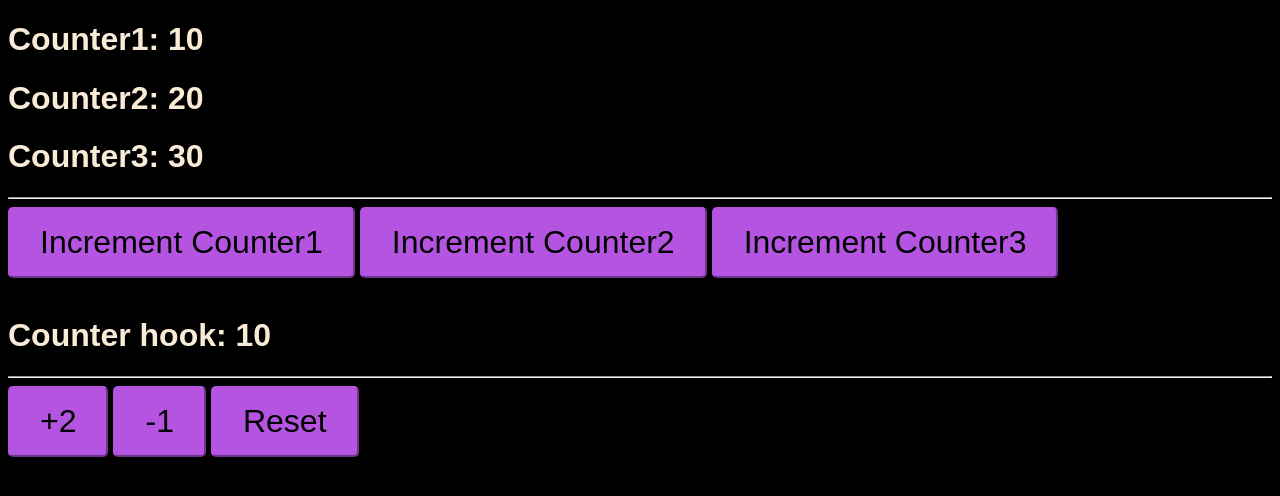
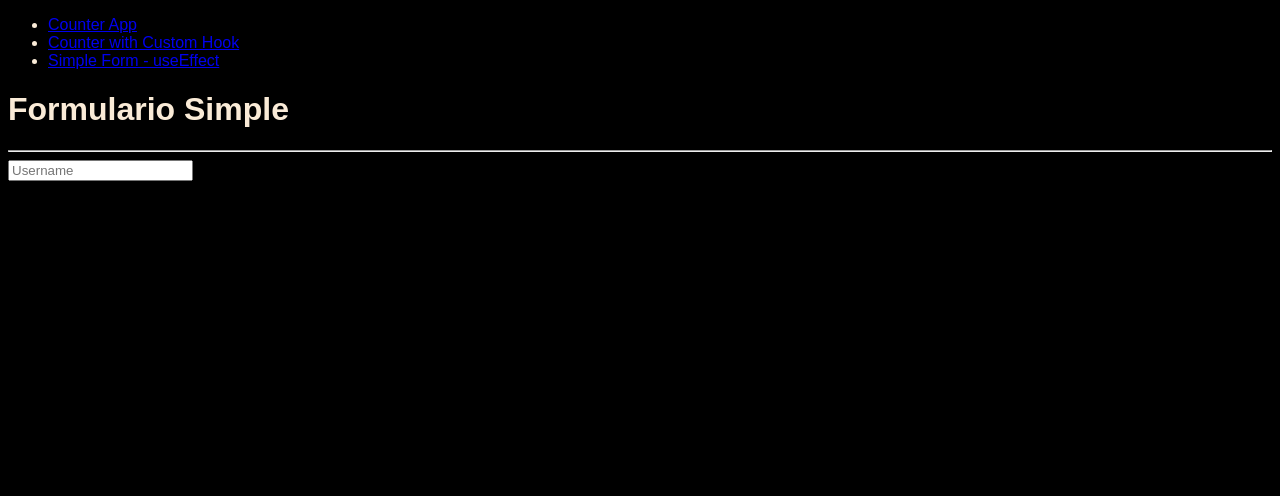
Before and after one commit to OLAEMJO8/ReactCeroToExpert, a React (Vite) app in the folder 03-hook-react/: page /simple-form in a window 1280 px wide. Shown: the top 496 px of the page. Built offline with nearby package versions, Linux system fonts and the light colour scheme.

Commit message:
Feat. SimpleForm + creacion de rutas de navegacion

```diff
--- a/03-hook-react/package.json
+++ b/03-hook-react/package.json
@@ -11,7 +11,8 @@
   },
   "dependencies": {
     "react": "^18.3.1",
-    "react-dom": "^18.3.1"
+    "react-dom": "^18.3.1",
+    "react-router-dom": "^6.26.2"
   },
   "devDependencies": {
     "@eslint/js": "^9.9.0",
--- /dev/null
+++ b/03-hook-react/src/02-useEffect/SimpleForm.jsx
@@ -0,0 +1,12 @@
+const SimpleForm = () => {
+  return (
+    <div>
+      <h1>Formulario Simple</h1>
+
+      <hr />
+      <input type="text" placeholder="Username" name="username" />
+    </div>
+  );
+};
+
+export default SimpleForm;
--- a/03-hook-react/src/main.jsx
+++ b/03-hook-react/src/main.jsx
@@ -1,14 +1,39 @@
 import { StrictMode } from "react";
 import { createRoot } from "react-dom/client";
+import { BrowserRouter as Router, Route, Routes, Link } from "react-router-dom";
 import "./index.css";
 import HookApp from "./HookApp";
 import CounterApp from "./01-useState/CounterApp";
 import CounterWithCustomHook from "./01-useState/CounterWithCustomHook";
+import SimpleForm from "./02-useEffect/SimpleForm";
+
+const Navigation = () => {
+  return (
+    <nav>
+      <ul>
+        <li>
+          <Link to="/counter">Counter App</Link>
+        </li>
+        <li>
+          <Link to="/custom-counter">Counter with Custom Hook</Link>
+        </li>
+        <li>
+          <Link to="/simple-form">Simple Form - useEffect</Link>
+        </li>
+      </ul>
+    </nav>
+  );
+};
 
 createRoot(document.getElementById("root")).render(
   <StrictMode>
-    <HookApp />
-    <CounterApp />
-    <CounterWithCustomHook />
+    <Router>
+      <Navigation />
+      <Routes>
+        <Route path="/counter" element={<CounterApp />} />
+        <Route path="/custom-counter" element={<CounterWithCustomHook />} />
+        <Route path="/simple-form" element={<SimpleForm />} />
+      </Routes>
+    </Router>
   </StrictMode>
 );
```
Also changed, not shown: 1 other file (tests, documents, lock files or other folders).
